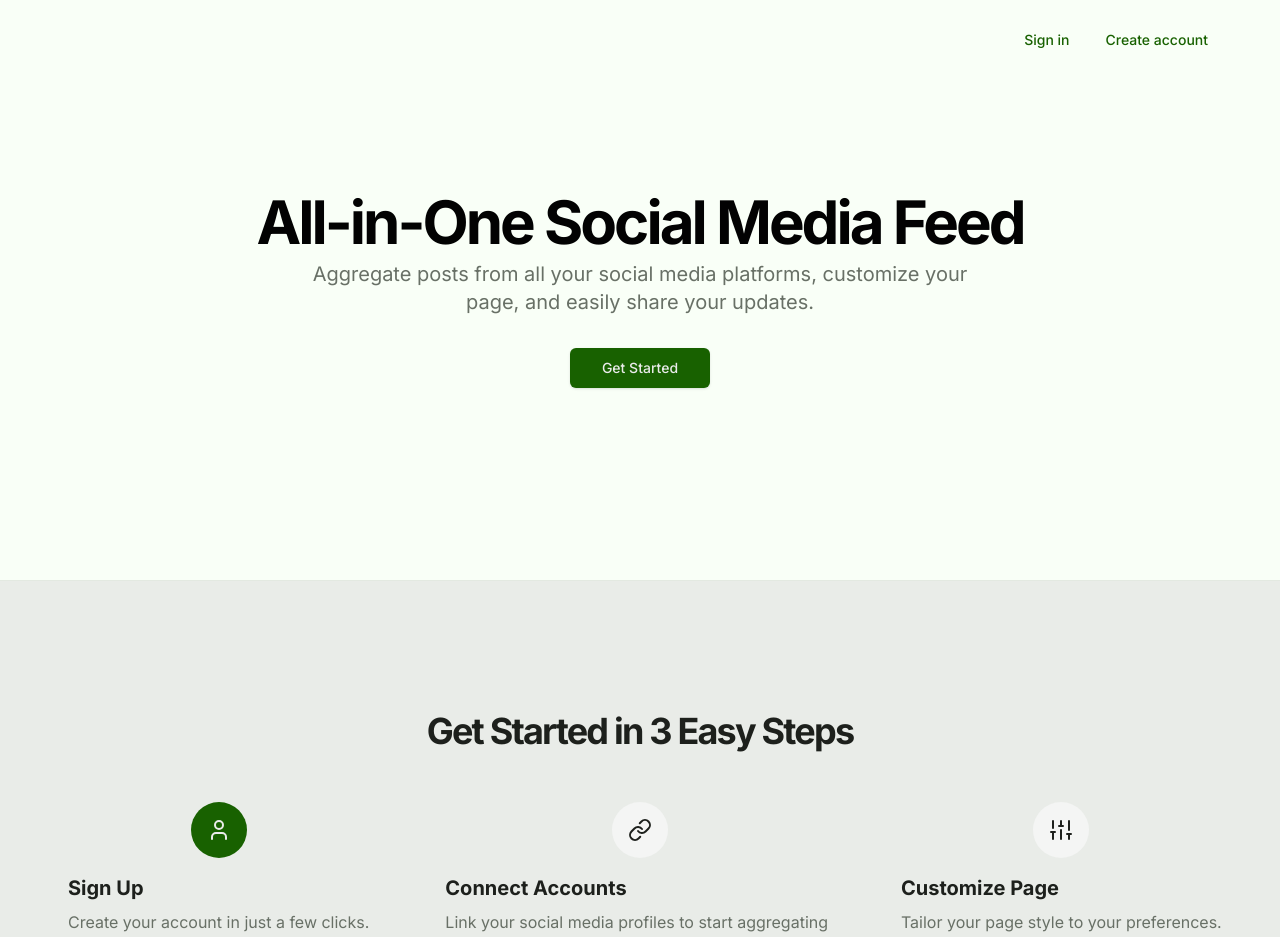
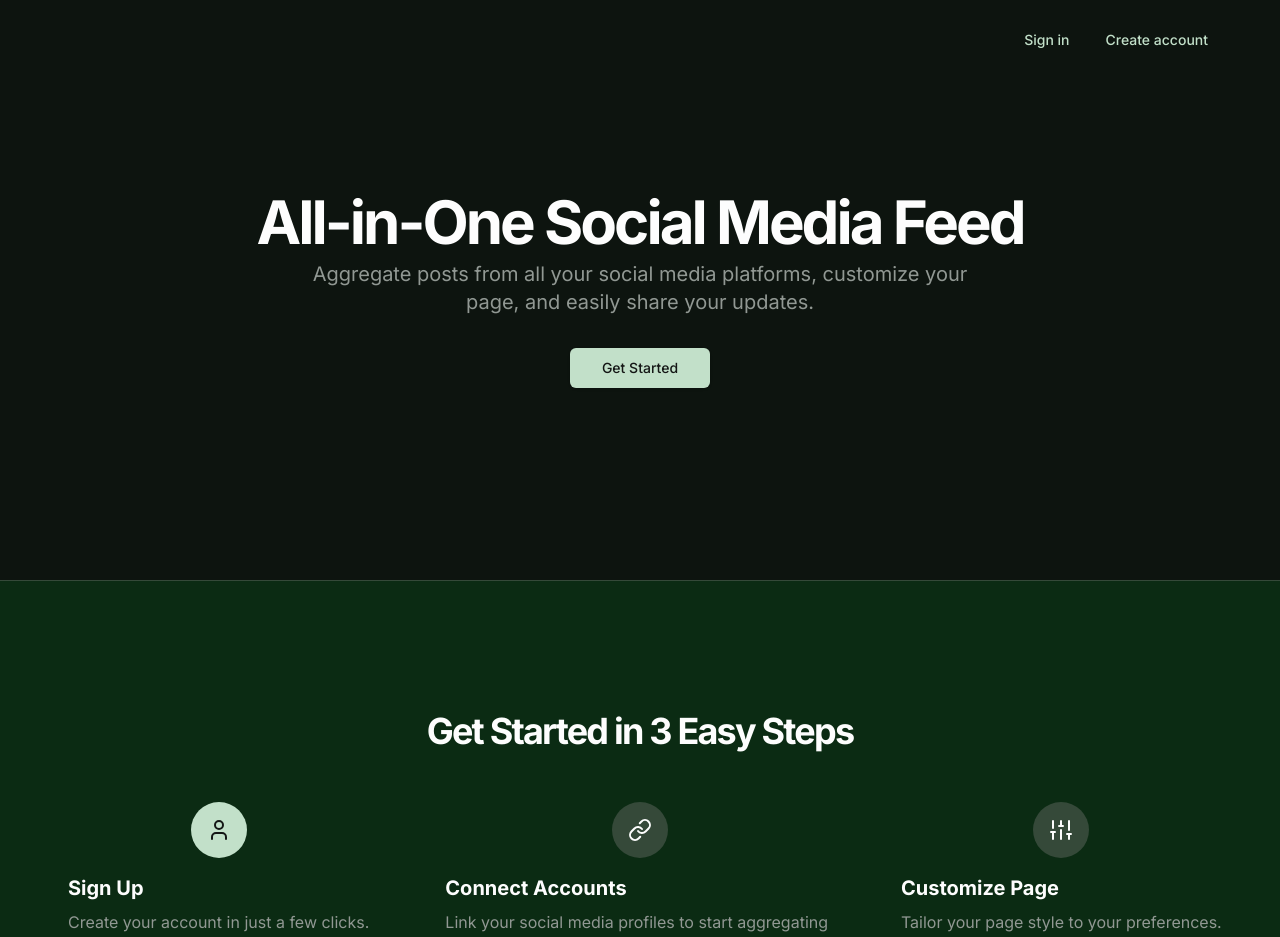
Before and after one commit to pimentellima/feeds-page-app, a Next.js app: page / in a window 1280 px wide. Shown: the top 937 px of the page. Built offline with nearby package versions, Linux system fonts and the light colour scheme.

Commit message:
mudança no tema base

```diff
--- a/src/app/globals.css
+++ b/src/app/globals.css
@@ -4,36 +4,36 @@
 
 @layer base {
     :root {
-        --gradient: linear-gradient(to top left, #215f00, #e4e4d9);
-        --background: 105 100% 98.38%;
-        --foreground: 105 10% 0.76%;
+        --gradient: #c1dfc4;
 
-        --muted: 105 10% 91.9%;
-        --muted-foreground: 105 5% 41.9%;
+        --background: 134 20.8% 6.56%;
+        --foreground: 134 3.2% 99.1%;
 
-        --popover: 105 10% 91.9%;
-        --popover-foreground: 105 10% 0.95%;
+        --muted: 134 16% 24.599999999999998%;
+        --muted-foreground: 134 3.2% 58.2%;
 
-        --card: 105 10% 91.9%;
-        --card-foreground: 105 10% 0.95%;
+        --popover: 134 58.6% 10.66%;
+        --popover-foreground: 134 3.2% 99.1%;
 
-        --border: 105 15% 89.76%;
-        --input: 105 15% 89.76%;
+        --card: 134 58.6% 10.66%;
+        --card-foreground: 134 3.2% 99.1%;
 
-        --primary: 105 100% 19%;
-        --primary-foreground: 105 2% 91.9%;
+        --border: 134 16% 24.599999999999998%;
+        --input: 134 16% 24.599999999999998%;
 
-        --secondary: 105 5% 95.95%;
-        --secondary-foreground: 105 7% 11.9%;
+        --primary: 134 32% 82%;
+        --primary-foreground: 134 3.2% 8.2%;
 
-        --accent: 105 5% 95.95%;
-        --accent-foreground: 105 7% 11.9%;
+        --secondary: 134 16% 24.599999999999998%;
+        --secondary-foreground: 134 3.2% 99.1%;
 
-        --destructive: 0 84.2% 60.2%;
-        --destructive-foreground: 0 0% 98%;
+        --accent: 134 16% 24.599999999999998%;
+        --accent-foreground: 134 3.2% 99.1%;
 
-        --ring: 105 100% 19%;
+        --destructive: 0 62.8% 30.6%;
+        --destructive-foreground: 134 3.2% 99.1%;
 
+        --ring: 134 32% 82%;
         --radius: 0.5rem;
     }
 
--- a/src/app/page.tsx
+++ b/src/app/page.tsx
@@ -47,8 +47,8 @@ export default function Home() {
 function GetStartedSection() {
     return (
         <div className="w-full">
-            <section className="w-full py-12 md:py-24 lg:py-48 border-b">
-                <div className="container px-4 md:px-6">
+            <section className="w-full py-20 md:py-24 lg:py-48 border-b">
+                <div className="container px-2 md:px-6">
                     <div className="flex flex-col justify-center items-center space-y-2">
                         <h1 className="text-3xl font-bold tracking-tighter sm:text-5xl xl:text-6xl/none">
                             All-in-One Social Media Feed
@@ -86,7 +86,7 @@ function GetStartedSection() {
                                 <div className="bg-primary rounded-full p-4 text-primary-foreground">
                                     <UserIcon className="w-6 h-6" />
                                 </div>
-                                <div className="space-y-2">
+                                <div className="space-y-2 text-center sm:text-left">
                                     <h3 className="text-xl font-bold">
                                         Sign Up
                                     </h3>
@@ -100,7 +100,7 @@ function GetStartedSection() {
                                 <div className="bg-accent rounded-full p-4 text-accent-foreground">
                                     <LinkIcon className="w-6 h-6" />
                                 </div>
-                                <div className="space-y-2">
+                                <div className="space-y-2 text-center sm:text-left">
                                     <h3 className="text-xl font-bold">
                                         Connect Accounts
                                     </h3>
@@ -114,7 +114,7 @@ function GetStartedSection() {
                                 <div className="bg-secondary rounded-full p-4 text-secondary-foreground">
                                     <SlidersVerticalIcon className="w-6 h-6" />
                                 </div>
-                                <div className="space-y-2">
+                                <div className="space-y-2 text-center sm:text-left">
                                     <h3 className="text-xl font-bold">
                                         Customize Page
                                     </h3>
@@ -143,7 +143,7 @@ function GetStartedSection() {
 function PricingSection() {
     return (
         <div className="border-t">
-            <section id="pricing" className="w-full py-12 md:py-24 lg:py-40">
+            <section id="pricing" className="w-full py-20 md:py-24 lg:py-40">
                 <div className="container px-4 md:px-6 text-center">
                     <div className="space-y-2">
                         <h2 className="text-3xl font-bold tracking-tighter md:text-4xl/tight">
@@ -297,7 +297,7 @@ function Footer() {
             </div>
             <div className="flex flex-col gap-1 w-max">
                 <h3 className="font-semibold uppercase mb-2">
-                    Tos & Privacy policy
+                    Tos & Privacy
                 </h3>
                 <Link
                     className="hover:underline underline-offset-4"
--- a/src/constants.ts
+++ b/src/constants.ts
@@ -7,6 +7,7 @@ export const planPrice =
 
 export const themes = [
     { name: 'aspargus-green', label: 'Asparagus green', gradient: '#215f00' },
+    { name: 'pastel-green', label: 'Pastel green', gradient: '#c1dfc4' },
     { name: 'ultra-pink', label: 'Ultra pink', gradient: '#f857a6' },
     { name: 'lavender-mist', label: 'Lavender mist', gradient: '#ddd6f3' },
     { name: 'mango-tango', label: 'Mango tango', gradient: '#FD8112' },
@@ -15,5 +16,4 @@ export const themes = [
     { name: 'blush-pink', label: 'Blush Pink', gradient: '#fccfcf' },
     { name: 'charcoal-blue', label: 'Charcoal blue', gradient: '#314755' },
     { name: 'vivid-red', label: 'Vivid red', gradient: '#F00000' },
-    { name: 'pastel-green', label: 'Pastel green', gradient: '#c1dfc4' },
 ]
```
